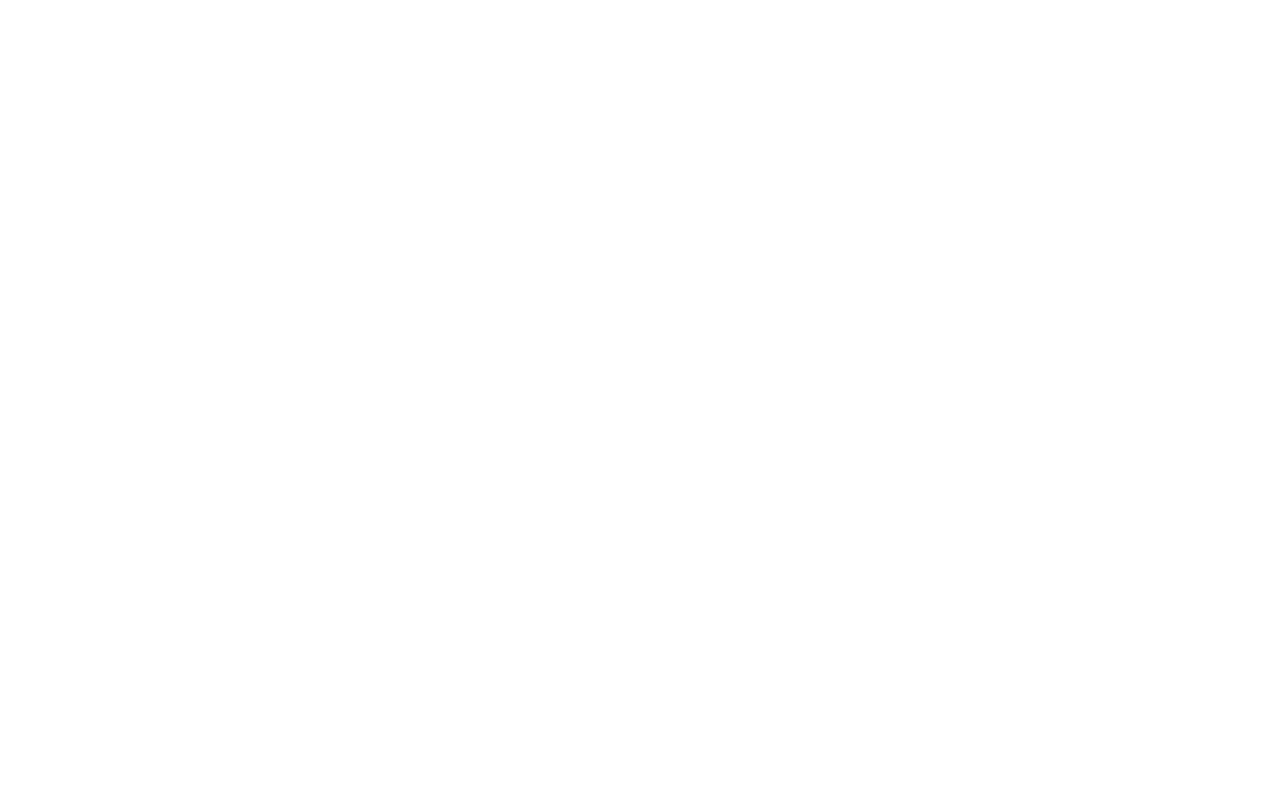
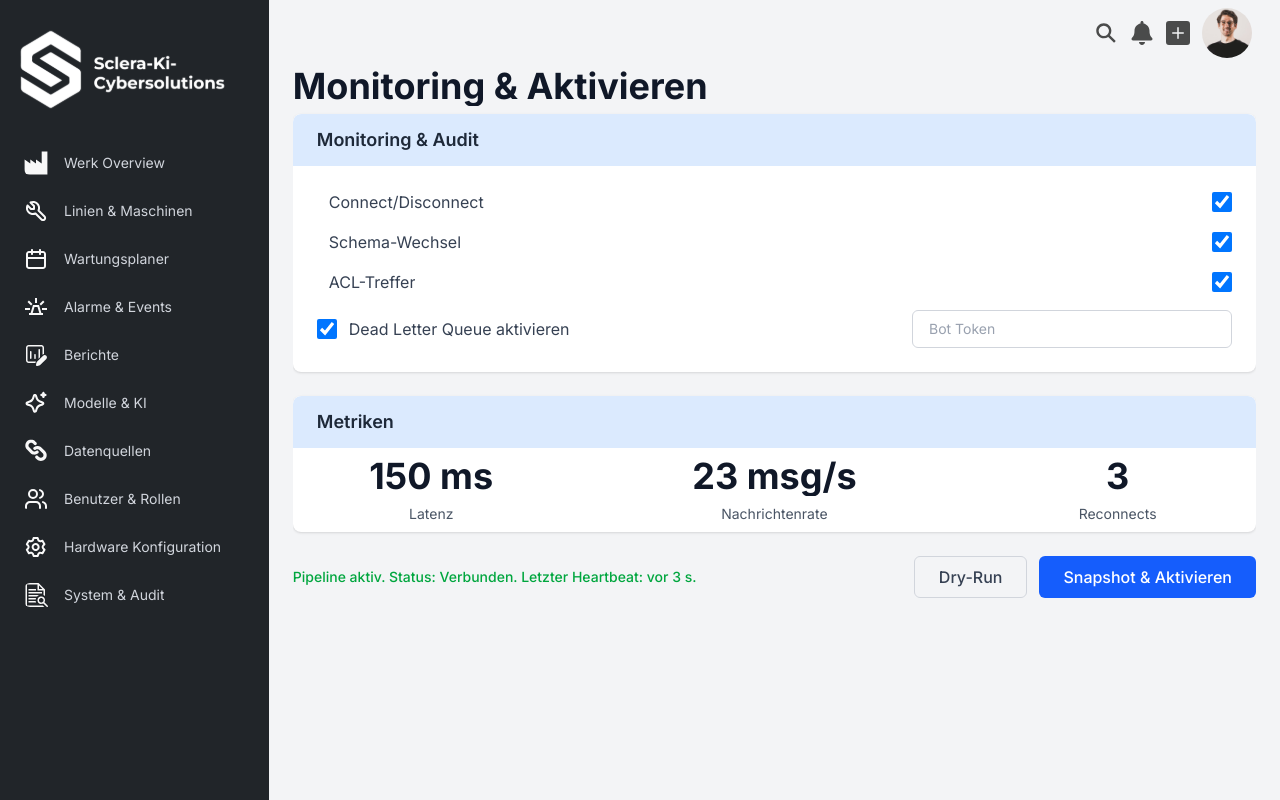
Before and after one commit to hafizahteshamali/sclera-ki-cyber-solutions, a React (Vite) app in the folder Frontend/: page /dashboard/monitoring-activation in a window 1280 px wide. Before the commit this address had no page. Built offline with nearby package versions, Linux system fonts and the light colour scheme.

Commit message:
routingdb and monitoring

```diff
--- a/Frontend/src/Routes/AppRoutes.jsx
+++ b/Frontend/src/Routes/AppRoutes.jsx
@@ -17,6 +17,7 @@
 import Security from "../pages/Dashboard/Security";
 import SubscribeAndSample from "../pages/Dashboard/SubscribeAndSample";
 import RoutingDatabase from "../pages/Dashboard/RoutingDatabase";
+import MonitoringActivation from "../pages/Dashboard/MonitoringActivation";
 
 
 // 👇 pages import karna hoga (abhi aapko ye pages create karne padhenge)
@@ -41,6 +42,7 @@
         <Route path="security" element={<Security />} />
         <Route path="subscribe-sample" element={<SubscribeAndSample />} />
         <Route path="routing-database" element={<RoutingDatabase />} />
+        <Route path="monitoring-activation" element={<MonitoringActivation />} />
       </Route>
     </Routes>
   );
--- /dev/null
+++ b/Frontend/src/pages/Dashboard/MonitoringActivation.jsx
@@ -0,0 +1,148 @@
+"use client"
+
+import { useState } from "react"
+import { FaCheck } from "react-icons/fa"
+
+const MonitoringActivation = () => {
+  const [checkboxes, setCheckboxes] = useState({
+    connectDisconnect: true,
+    schemaWechsel: true,
+    aclTreffer: true,
+    deadLetterQueue: true,
+  })
+
+  const [botToken, setBotToken] = useState("")
+
+  const handleCheckboxChange = (key) => {
+    setCheckboxes((prev) => ({
+      ...prev,
+      [key]: !prev[key],
+    }))
+  }
+
+  return (
+    <div className="min-h-screen px-4 py-2">
+      <div className="w-full mx-auto py-6 lg:py-0">
+        {/* Title */}
+        <h1 className="text-2xl lg:text-4xl font-bold mb-2 text-gray-900">Monitoring & Aktivieren</h1>
+
+        {/* Monitoring & Audit Section */}
+        <div className="bg-white rounded-lg shadow-sm mb-6">
+          <div className="bg-blue-100 px-6 py-3 rounded-t-lg">
+            <h2 className="text-lg font-semibold text-gray-800">Monitoring & Audit</h2>
+          </div>
+
+          <div className="p-6">
+            {/* Connect/Disconnect */}
+            <div className="flex items-center justify-between mb-4">
+              <label className="flex items-center cursor-pointer">
+                <span className="ml-3 text-gray-700">Connect/Disconnect</span>
+              </label>
+              <input
+                type="checkbox"
+                checked={checkboxes.connectDisconnect}
+                onChange={() => handleCheckboxChange("connectDisconnect")}
+                className="w-5 h-5 rounded border-gray-300 text-blue-600 cursor-pointer"
+              />
+            </div>
+
+            {/* Schema-Wechsel */}
+            <div className="flex items-center justify-between mb-4">
+              <label className="flex items-center cursor-pointer">
+                <span className="ml-3 text-gray-700">Schema-Wechsel</span>
+              </label>
+              <input
+                type="checkbox"
+                checked={checkboxes.schemaWechsel}
+                onChange={() => handleCheckboxChange("schemaWechsel")}
+                className="w-5 h-5 rounded border-gray-300 text-blue-600 cursor-pointer"
+              />
+            </div>
+
+            {/* ACL-Treffer */}
+            <div className="flex items-center justify-between mb-4">
+              <label className="flex items-center cursor-pointer">
+                <span className="ml-3 text-gray-700">ACL-Treffer</span>
+              </label>
+              <input
+                type="checkbox"
+                checked={checkboxes.aclTreffer}
+                onChange={() => handleCheckboxChange("aclTreffer")}
+                className="w-5 h-5 rounded border-gray-300 text-blue-600 cursor-pointer"
+              />
+            </div>
+
+            {/* Dead Letter Queue */}
+            <div className="flex flex-col sm:flex-row items-start sm:items-center justify-between gap-4 sm:gap-0">
+              <div className="flex items-center flex-1 w-full sm:w-auto">
+                <label className="flex items-center cursor-pointer">
+                  <input
+                    type="checkbox"
+                    checked={checkboxes.deadLetterQueue}
+                    onChange={() => handleCheckboxChange("deadLetterQueue")}
+                    className="w-5 h-5 rounded border-gray-300 text-blue-600 cursor-pointer"
+                  />
+                  <span className="ml-3 text-gray-700">Dead Letter Queue aktivieren</span>
+                </label>
+              </div>
+              <input
+                type="text"
+                placeholder="Bot Token"
+                value={botToken}
+                onChange={(e) => setBotToken(e.target.value)}
+                className="px-4 py-2 border border-gray-300 rounded-md text-sm text-gray-700 placeholder-gray-400 focus:outline-none focus:ring-2 focus:ring-blue-500 w-full sm:w-auto sm:flex-1 sm:max-w-xs sm:ml-4"
+              />
+            </div>
+          </div>
+        </div>
+
+        {/* Metriken Section */}
+        <div className="bg-white rounded-lg shadow-sm mb-6">
+          <div className="bg-blue-100 px-6 py-3 rounded-t-lg">
+            <h2 className="text-lg font-semibold text-gray-800">Metriken</h2>
+          </div>
+
+          <div className="px-6 py-2">
+            <div className="flex flex-col sm:flex-row justify-between items-stretch sm:items-center gap-6 sm:gap-0">
+              {/* Latenz */}
+              <div className="flex flex-col items-start sm:items-center w-full sm:w-[25%]">
+                <div className="text-3xl sm:text-4xl font-bold text-gray-900 mb-2 overflow-hidden w-full text-left sm:text-center">150 ms</div>
+                <div className="text-sm text-gray-600 w-full text-left sm:text-center">Latenz</div>
+              </div>
+
+              {/* Nachrichtenrate */}
+              <div className="flex flex-col items-start sm:items-center w-full sm:w-[25%]">
+                <div className="text-3xl sm:text-4xl font-bold text-gray-900 mb-2 overflow-hidden w-full text-left sm:text-center">23 msg/s</div>
+                <div className="text-sm text-gray-600 w-full text-left sm:text-center">Nachrichtenrate</div>
+              </div>
+
+              {/* Reconnects */}
+              <div className="flex flex-col items-start sm:items-center w-full sm:w-[25%]">
+                <div className="text-3xl sm:text-4xl font-bold text-gray-900 mb-2 overflow-hidden w-full text-left sm:text-center">3</div>
+                <div className="text-sm text-gray-600 w-full text-left sm:text-center">Reconnects</div>
+              </div>
+            </div>
+          </div>
+        </div>
+
+        {/* Status and Actions */}
+        <div className="flex flex-col sm:flex-row items-start sm:items-center justify-between gap-4 sm:gap-0">
+          <div className="text-sm text-green-600 font-medium w-full sm:w-auto text-left sm:text-left">
+            Pipeline aktiv. Status: Verbunden. Letzter Heartbeat: vor 3 s.
+          </div>
+
+          <div className="flex flex-col sm:flex-row gap-3 w-full sm:w-auto">
+            <button className="px-6 py-2 border border-gray-300 rounded-md text-gray-700 font-medium hover:bg-gray-50 transition-colors w-full sm:w-auto">
+              Dry-Run
+            </button>
+            <button className="px-6 py-2 bg-blue-600 text-white rounded-md font-medium hover:bg-blue-700 transition-colors w-full sm:w-auto">
+              Snapshot & Aktivieren
+            </button>
+          </div>
+        </div>
+      </div>
+    </div>
+  )
+}
+
+export default MonitoringActivation
```
